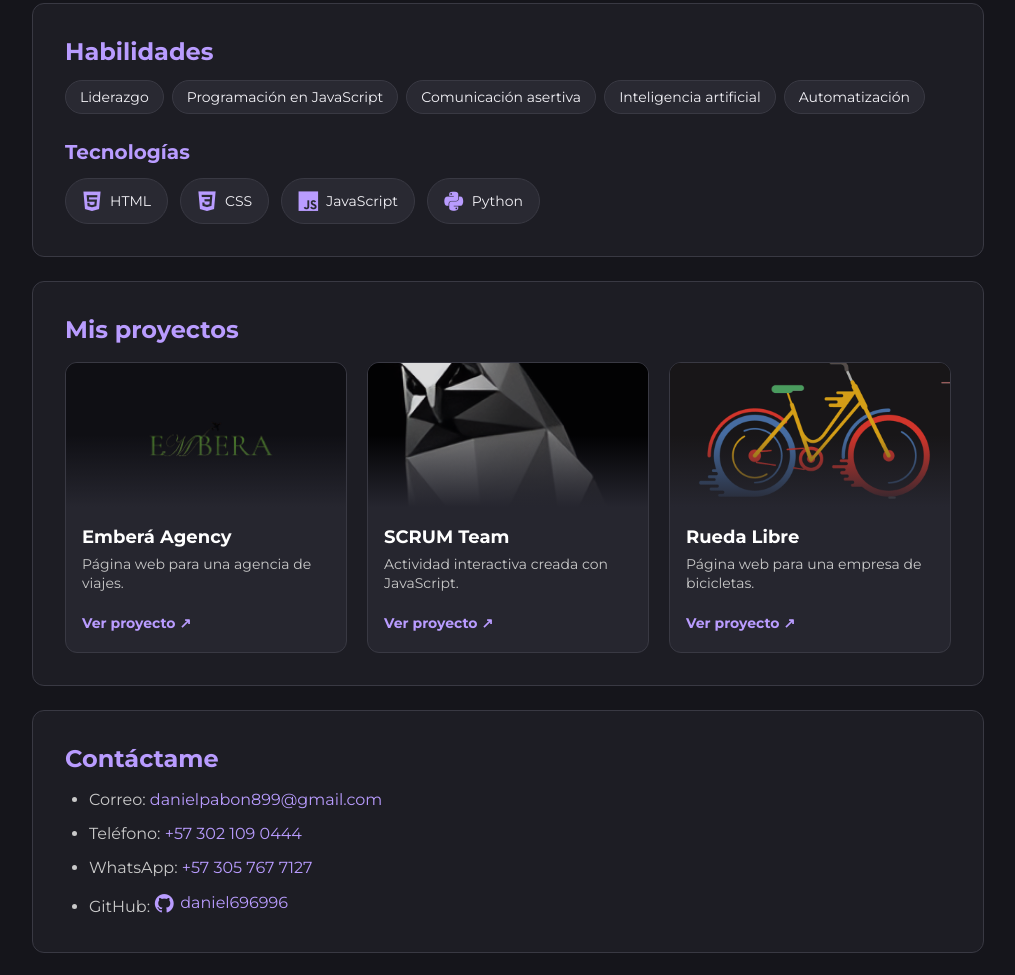
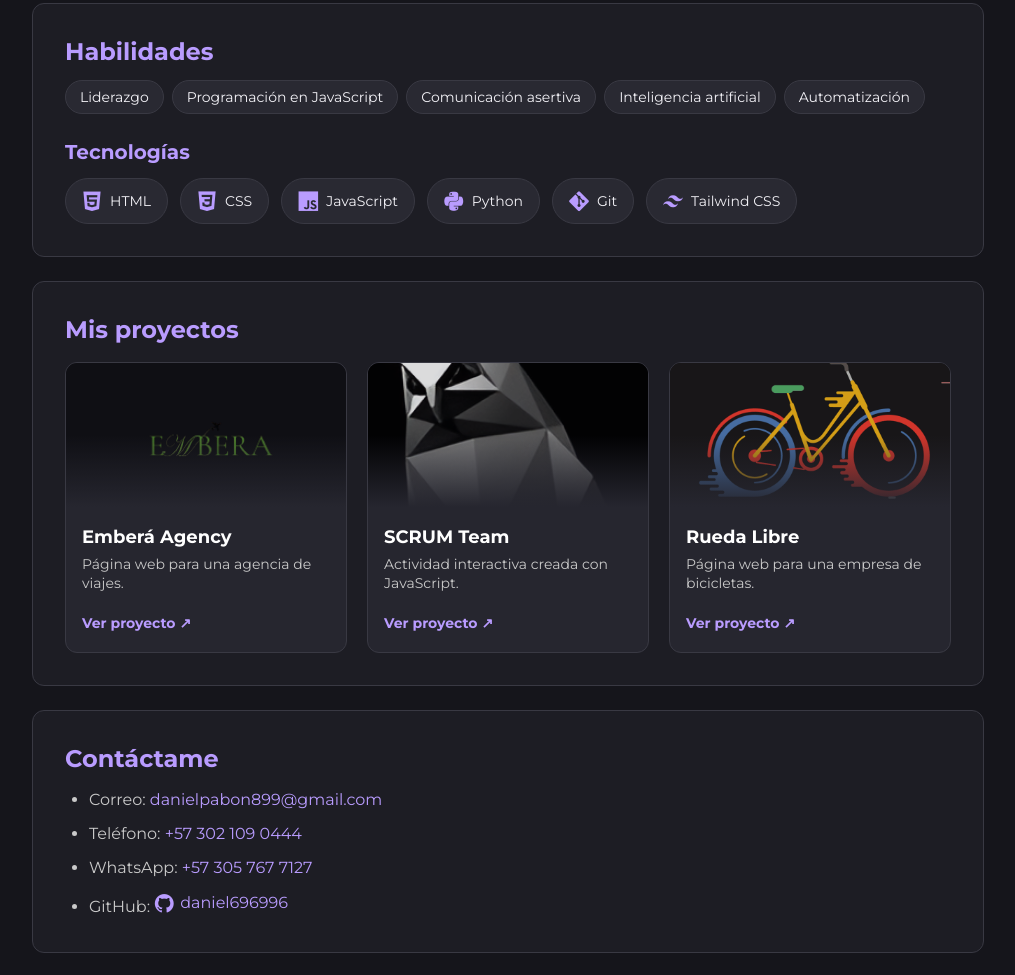
Before and after one commit to Daniel696996/Mi-Portafolio, a website: page index.html in a window 1280 px wide. Shown: the part 772-1747 px from the top of the page, without its empty margins (132-1147 px from the left). Drawn offline with nearby package versions, Linux system fonts and the light colour scheme.

Commit message:
se agregaron tecnologias que faltaban

```diff
--- a/index.html
+++ b/index.html
@@ -97,6 +97,13 @@
                     <i class="devicon-python-plain text-morado text-xl" aria-hidden="true"></i>
                     <span>Python</span>
                 </li>
+                <li class="flex items-center gap-2 px-4 py-2 bg-etiqueta border border-borde rounded-full text-sm text-[#f3f2f7] transition-all duration-300 hover:-translate-y-1 hover:border-morado hover:text-white hover:shadow-[0_0_15px_rgba(185,156,255,0.45)] cursor-default">
+                    <i class="devicon-git-plain text-morado text-xl" aria-hidden="true"></i>
+                    <span>Git</span>
+                </li>
+                <li class="flex items-center gap-2 px-4 py-2 bg-etiqueta border border-borde rounded-full text-sm text-[#f3f2f7] transition-all duration-300 hover:-translate-y-1 hover:border-morado hover:text-white hover:shadow-[0_0_15px_rgba(185,156,255,0.45)] cursor-default">
+                    <i class="devicon-tailwindcss-plain text-morado text-xl" aria-hidden="true"></i>
+                    <span>Tailwind CSS</span>
             </ul>
         </section>
 
```
